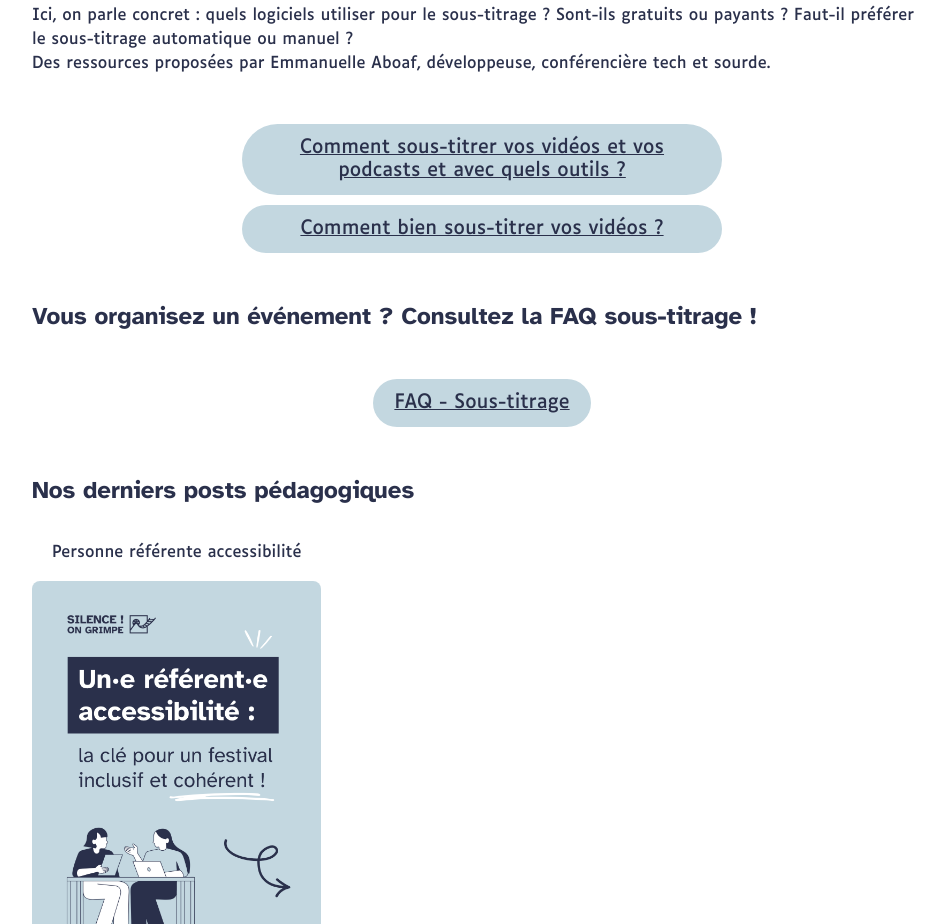
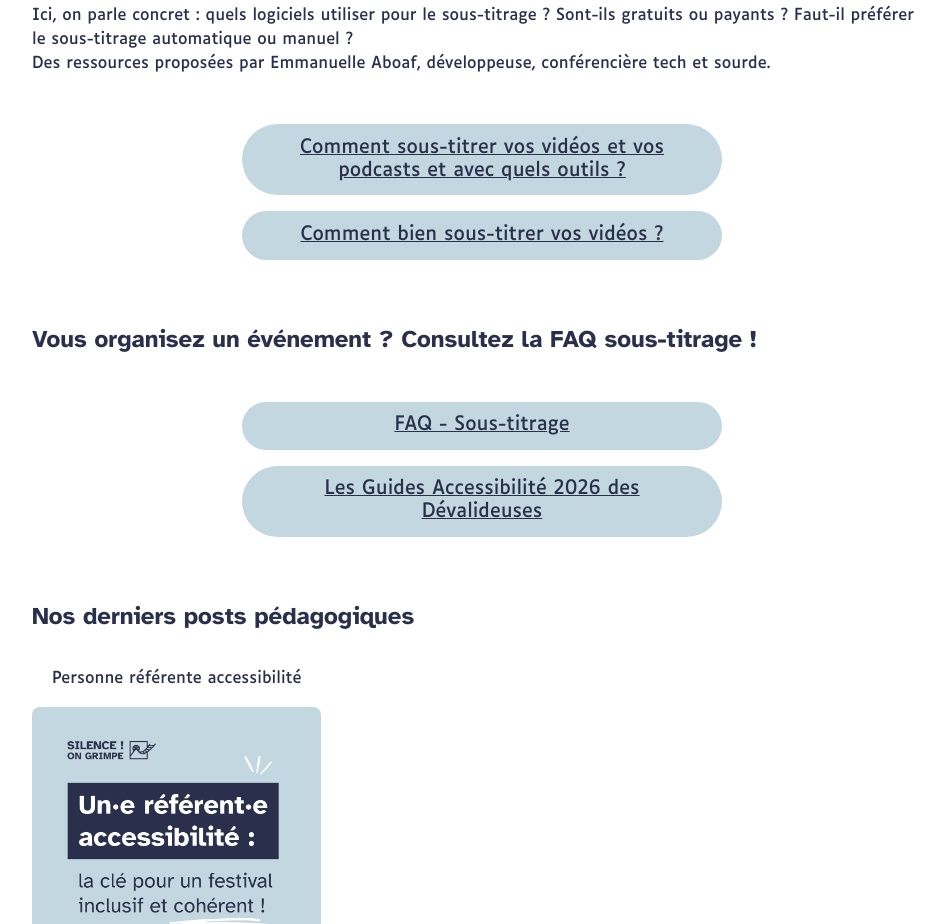
Before and after one commit to emma11y/silenceongrimpe, an Angular app: page /ressources in a window 1280 px wide. Shown: the part 1680-2604 px from the top of the page, without its empty margins (158-1103 px from the left). Built offline with nearby package versions, Linux system fonts and the light colour scheme.

Commit message:
fix build + ajout ressource

```diff
--- a/angular.json
+++ b/angular.json
@@ -66,8 +66,8 @@
                 },
                 {
                   "type": "anyComponentStyle",
-                  "maximumWarning": "4kB",
-                  "maximumError": "8kB"
+                  "maximumWarning": "8kB",
+                  "maximumError": "12kB"
                 }
               ],
               "outputHashing": "all"
--- a/src/app/admin/actualite-form/actualite-form.component.scss
+++ b/src/app/admin/actualite-form/actualite-form.component.scss
@@ -1,46 +1,9 @@
 @use "form.scss";
 
 .form-component {
-  margin: 2em auto;
-  max-width: 900px;
-
-  a {
-    color: var(--bleu-ocean);
-    font-family: var(--main-family);
-    border-bottom: 0.25em solid transparent;
-
-    &:hover,
-    &:focus-visible {
-      text-decoration: none;
-      border-bottom-color: var(--bleu-ocean);
-    }
-  }
-
   .apercu {
     text-align: center;
     margin: 1em 0;
-  }
-
-  .group {
-    padding: 0.5em;
-  }
-
-  .generate-slug {
-    background-color: transparent;
-    border: none;
-    color: var(--bleu-ocean);
-    text-decoration: underline;
-    font-family: var(--main-family);
-    float: right;
-    margin-top: 5px;
-    border-bottom: 0.25em solid transparent;
-    padding: 0;
-
-    &:hover,
-    &:focus-visible {
-      text-decoration: none;
-      border-bottom-color: var(--bleu-ocean);
-    }
   }
 
   .small {
--- a/src/app/admin/film-form/film-form.component.scss
+++ b/src/app/admin/film-form/film-form.component.scss
@@ -0,0 +1 @@
+@use "form.scss";
--- a/src/app/admin/film-form/film-form.component.ts
+++ b/src/app/admin/film-form/film-form.component.ts
@@ -25,4 +25,8 @@ export class FilmFormComponent {
       }
     });
   }
+
+  public onGenerateSlug() {
+    //this.form.slug = convertToSlug(this.form.titre);
+  }
 }
--- a/src/app/app.config.ts
+++ b/src/app/app.config.ts
@@ -21,6 +21,7 @@ import {
 import {
   HTTP_INTERCEPTORS,
   provideHttpClient,
+  withFetch,
   withInterceptorsFromDi,
 } from '@angular/common/http';
 import { ImageInterceptor } from '@core/interceptors/image.interceptor';
@@ -43,7 +44,7 @@ export const appConfig: ApplicationConfig = {
       ReactiveFormsModule,
     ),
     { provide: HTTP_INTERCEPTORS, useClass: ImageInterceptor, multi: true },
-    provideHttpClient(withInterceptorsFromDi()),
+    provideHttpClient(withFetch(), withInterceptorsFromDi()),
     provideZoneChangeDetection({ eventCoalescing: true }),
     provideRouter(routes, withComponentInputBinding()),
     provideClientHydration(withEventReplay()),
--- a/src/app/pages/home/agenda-carrousel/agenda-carrousel.component.ts
+++ b/src/app/pages/home/agenda-carrousel/agenda-carrousel.component.ts
@@ -1,11 +1,11 @@
-import { NgClass } from '@angular/common';
+import { isPlatformBrowser } from '@angular/common';
 import {
-  AfterViewInit,
   Component,
   ElementRef,
   HostListener,
   inject,
   OnInit,
+  PLATFORM_ID,
   ViewChild,
 } from '@angular/core';
 import { SupabaseService } from '@core/services/supabase.service';
@@ -21,6 +21,7 @@ import { RouterLink } from '@angular/router';
 })
 export class AgendaCarrouselComponent implements OnInit {
   private readonly supabaseService: SupabaseService = inject(SupabaseService);
+  private readonly platformId = inject(PLATFORM_ID);
 
   @ViewChild('viewport', { static: true })
   viewportRef!: ElementRef<HTMLDivElement>;
@@ -118,7 +119,7 @@ export class AgendaCarrouselComponent implements OnInit {
   public isVisible(i: number): boolean {
     // Affiche l'élément courant et les deux suivants (pour desktop)
     // Pour mobile, tu peux ajuster à ±0 ou ±1
-    if (window.innerWidth >= 900) {
+    if (isPlatformBrowser(this.platformId) && window.innerWidth >= 900) {
       return i >= this.index && i < this.index + 3;
     }
     // Pour mobile, seulement l'élément courant
@@ -156,7 +157,7 @@ export class AgendaCarrouselComponent implements OnInit {
     this.supabaseService.getEvenements().then((result: any) => {
       if (result.data) {
         this.items = filtrerPeriodes(
-          result.data as AgendaItem[]
+          result.data as AgendaItem[],
         ) as AgendaItem[];
 
         this.items.forEach((item, index) => (item.index = index));
--- a/src/app/pages/ressources/ressources.component.html
+++ b/src/app/pages/ressources/ressources.component.html
@@ -29,7 +29,15 @@
       src="https://www.youtube.com/embed/E3TzB7NG7qo?si=KiivguUtcZNAjNzt"
       title="YouTube : Sous-titrage & Festivals - VF & VFST - Une autre approche sur la réalisation des films d'aventure."
       frameborder="0"
-      allow="accelerometer; autoplay; clipboard-write; encrypted-media; gyroscope; picture-in-picture; web-share"
+      allow="
+        accelerometer;
+        autoplay;
+        clipboard-write;
+        encrypted-media;
+        gyroscope;
+        picture-in-picture;
+        web-share;
+      "
       referrerpolicy="strict-origin-when-cross-origin"
       allowfullscreen
     ></iframe>
@@ -86,22 +94,39 @@
   </p>
 
   <div class="toc">
+    <ul>
+      <li>
         <a href="https://github.com/emma11y/sous-titres/"
-      >Comment sous-titrer vos vidéos et vos podcasts et avec quels outils ?</a
+          >Comment sous-titrer vos vidéos et vos podcasts et avec quels outils
+          ?</a
         >
+      </li>
+      <li>
         <a
           href="https://emmanuelle-aboaf.netlify.app/blog/article/comment-bien-sous-titrer-vos-videos"
           >Comment bien sous-titrer vos vidéos ?</a
         >
+      </li>
+    </ul>
   </div>
 
   <h2>Vous organisez un événement ? Consultez la FAQ sous-titrage !</h2>
 
   <div class="toc">
+    <ul>
+      <li>
         <a
           href="https://drive.google.com/file/d/12CWcHWsQodeqAvPpavIR-LmrF_B0THV5/view?usp=drive_link"
           >FAQ - Sous-titrage</a
         >
+      </li>
+      <li>
+        <a
+          href="https://lesdevalideuses.org/ressources-2/guides-accessibilite-2026/"
+          >Les Guides Accessibilité 2026 des Dévalideuses</a
+        >
+      </li>
+    </ul>
   </div>
 
   <h2>Nos derniers posts pédagogiques</h2>
--- a/src/assets/styles/toc.scss
+++ b/src/assets/styles/toc.scss
@@ -29,4 +29,16 @@
       text-decoration: underline;
     }
   }
+
+  ul {
+    list-style: none;
+    margin: 0;
+    padding: 0;
+    li {
+      margin-bottom: 1em !important;
+      a {
+        display: block;
+      }
+    }
+  }
 }
--- a/src/shared/components/carrousel/carrousel.component.scss
+++ b/src/shared/components/carrousel/carrousel.component.scss
@@ -32,7 +32,7 @@
         //}
 
         [role="tablist"] {
-          width: 10em;
+          width: 12em;
           background-color: rgb(255, 255, 255, 0.5);
           padding: 0.5em;
           margin: auto;
```
Lines whose indentation alone changed are shown as unchanged.
